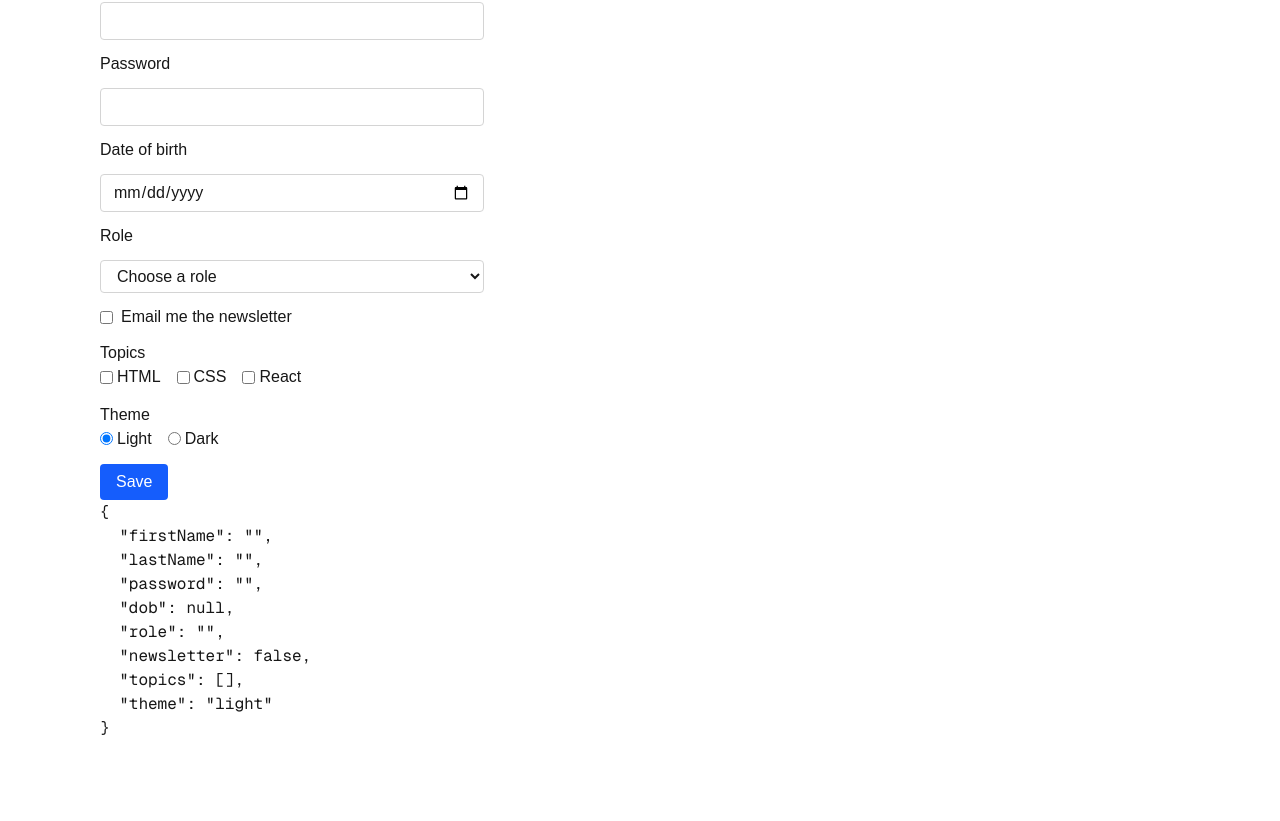
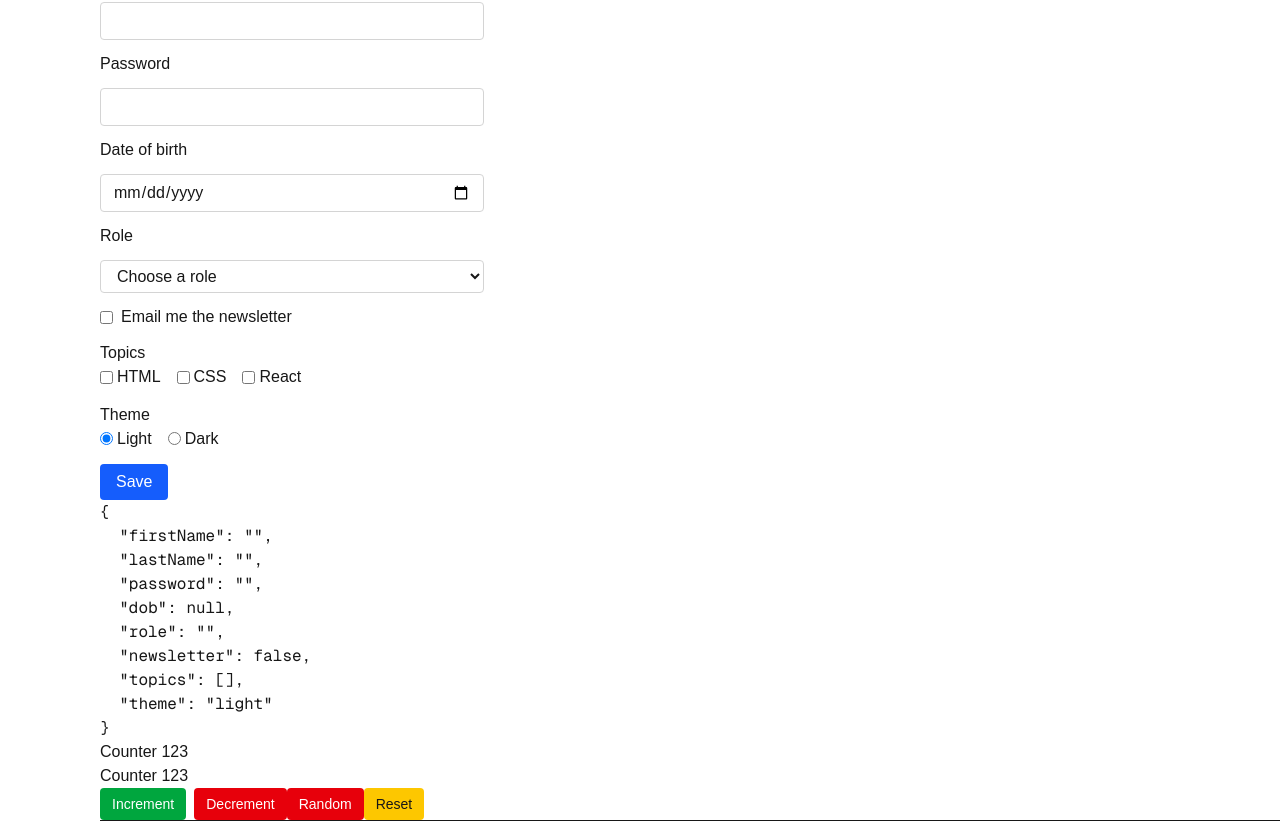
Before and after one commit to rileypk8/webdev-client, a Next.js app: page /labs/lab4 in a window 1280 px wide. Shown: the part 1549-2370 px from the top of the page. Before the commit the page ends 2289 px from the top, so only its background shows below. Built offline with nearby package versions, Linux system fonts and the light colour scheme.

Commit message:
a4: 4.3.1
i did Random and the AI did Reset; i told the AI to do its button in a different color

```diff
--- /dev/null
+++ b/app/labs/lab4/ChildStateComponent.tsx
@@ -0,0 +1,45 @@
+export default function ChildStateComponent({
+  counter,
+  setCounter,
+}: {
+  counter: number;
+  setCounter: (counter: number) => void;
+}) {
+  return (
+    <div id="wd-child-state">
+      <h3>Counter {counter}</h3>
+      <button
+        type="button"
+        onClick={() => setCounter(counter + 1)}
+        id="wd-increment-child-state-click"
+        className="me-2 rounded bg-green-600 px-3 py-1.5 text-sm font-medium text-white"
+      >
+        Increment
+      </button>
+      <button
+        type="button"
+        onClick={() => setCounter(counter - 1)}
+        id="wd-decrement-child-state-click"
+        className="rounded bg-red-600 px-3 py-1.5 text-sm font-medium text-white"
+      >
+        Decrement
+      </button>
+      <button
+        type="button"
+        onClick={() => setCounter(Math.floor(Math.random() * 100))}
+        id="wd-random-child-state-click"
+        className="rounded bg-red-600 px-3 py-1.5 text-sm font-medium text-white"
+      >
+        Random
+      </button>
+      <button
+        type="button"
+        onClick={() => setCounter(123)}
+        id="wd-reset-child-state-click"
+        className="rounded bg-yellow-400 px-3 py-1.5 text-sm font-medium"
+      >
+        Reset
+      </button>
+    </div>
+  );
+}
--- /dev/null
+++ b/app/labs/lab4/ParentStateComponent.tsx
@@ -0,0 +1,15 @@
+"use client";
+
+import { useState } from "react";
+import ChildStateComponent from "./ChildStateComponent";
+
+export default function ParentStateComponent() {
+  const [counter, setCounter] = useState(123);
+  return (
+    <div id="wd-parent-state">
+      <h2>Counter {counter}</h2>
+      <ChildStateComponent counter={counter} setCounter={setCounter} />
+      <hr />
+    </div>
+  );
+}
--- a/app/labs/lab4/page.tsx
+++ b/app/labs/lab4/page.tsx
@@ -11,6 +11,7 @@ import DateStateVariable from "./DateStateVariable";
 import ObjectStateVariable from "./ObjectStateVariable";
 import ArrayStateVariable from "./ArrayStateVariable";
 import ProfileForm from "./profile/ProfileForm";
+import ParentStateComponent from "./ParentStateComponent";
 
 export default function Lab4() {
   const sayHello = (message: string) => {
@@ -45,6 +46,7 @@ export default function Lab4() {
       <ObjectStateVariable />
       <ArrayStateVariable />
       <ProfileForm />
+      <ParentStateComponent />
     </div>
   );
 }
```
